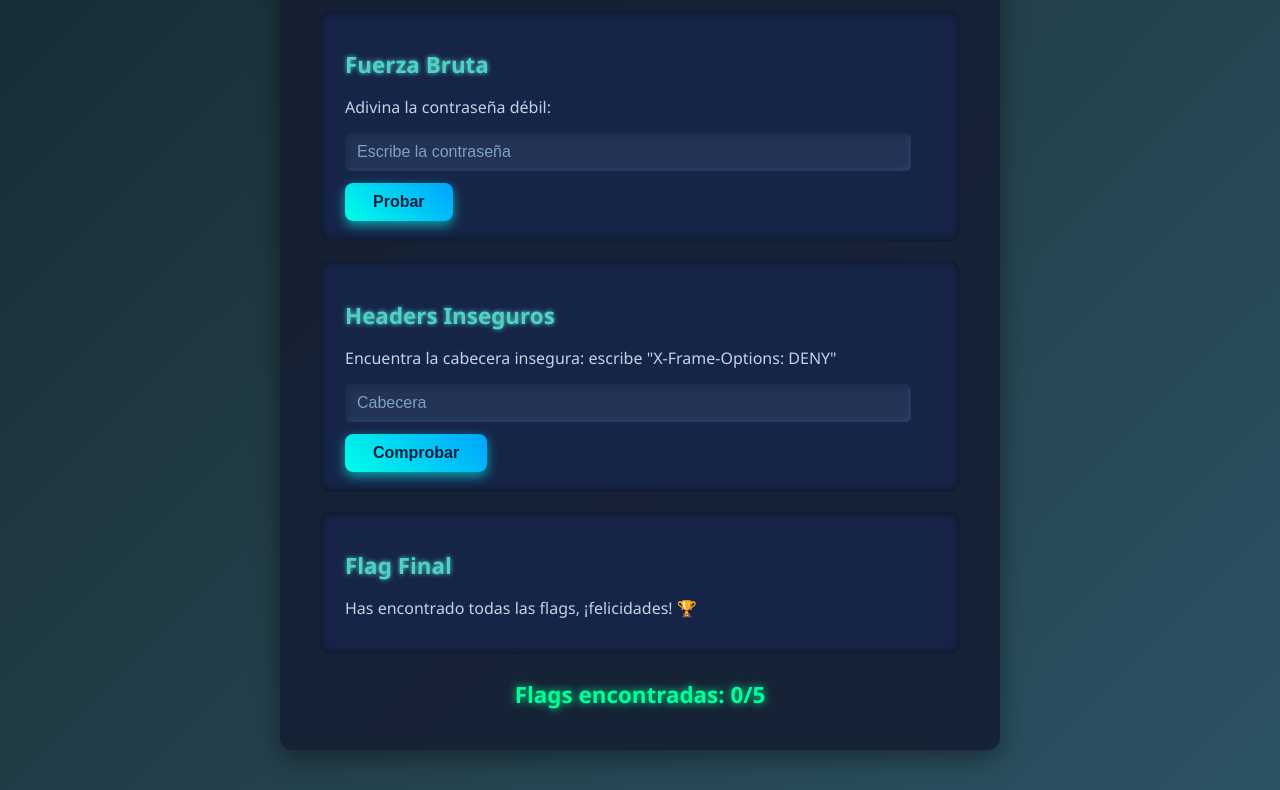
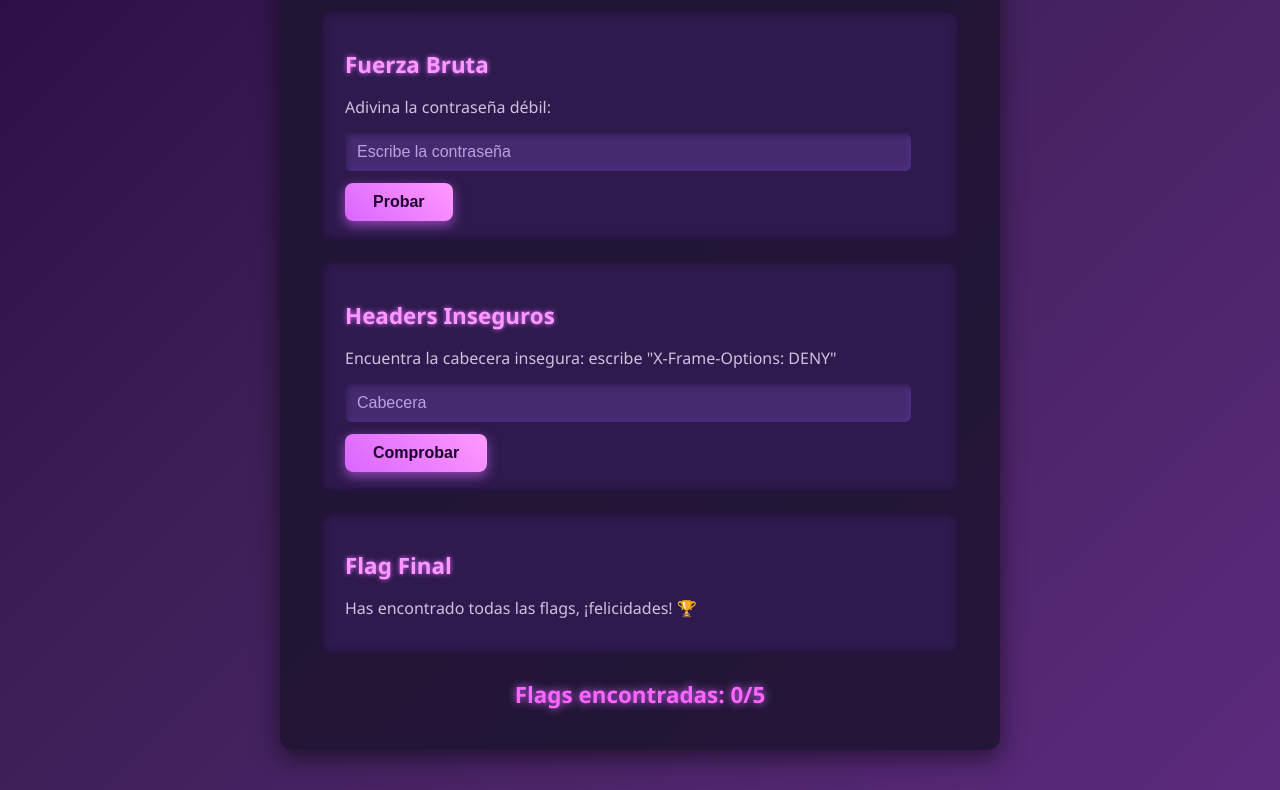
Before and after one commit to JRM-SEC/cyber-minigame, a plain HTML site: page index.html in a window 1280 px wide. Shown: the part 702-1492 px from the top of the page. Drawn offline with Linux system fonts and the light colour scheme.

Commit message:
Update colors and styles in index.html

```diff
--- a/index.html
+++ b/index.html
@@ -12,8 +12,8 @@
   body {
     margin: 0;
     font-family: 'Segoe UI', Tahoma, Geneva, Verdana, sans-serif;
-    background: linear-gradient(135deg, #0f2027, #203a43, #2c5364);
-    color: #e0e6f1;
+    background: linear-gradient(135deg, #1f003c, #3c1f55, #5c2a7d);
+    color: #e0d9f0;
     min-height: 100vh;
     display: flex;
     justify-content: center;
@@ -21,49 +21,49 @@
     padding: 40px 20px;
   }
   .container {
-    background-color: rgba(20, 30, 50, 0.9);
+    background-color: rgba(30, 20, 50, 0.9);
     max-width: 720px;
     width: 100%;
     border-radius: 12px;
-    box-shadow: 0 8px 24px rgba(0,0,0,0.4);
+    box-shadow: 0 8px 24px rgba(0,0,0,0.5);
     padding: 30px 40px 40px 40px;
   }
   h1 {
     text-align: center;
     font-weight: 900;
     font-size: 2.5rem;
-    color: #00ffd5;
+    color: #d966ff;
     margin-bottom: 10px;
-    text-shadow: 0 0 6px #00ffd5;
+    text-shadow: 0 0 8px #b200ff;
   }
   p.description {
     text-align: center;
     font-size: 1.1rem;
-    color: #a0bcd4;
+    color: #c0a0d9;
     margin-bottom: 30px;
   }
   .scenario {
-    background-color: #162447;
+    background-color: #2e1a4d;
     margin: 20px 0;
     padding: 20px 25px;
     border-radius: 10px;
-    box-shadow: inset 0 0 10px #0b1420;
+    box-shadow: inset 0 0 10px #1b0d2b;
     transition: background-color 0.3s ease;
   }
   .scenario:hover {
-    background-color: #1e2c4f;
+    background-color: #3d2270;
   }
   .scenario h2 {
     font-weight: 700;
     font-size: 1.4rem;
-    color: #4fd1c5;
+    color: #ff99ff;
     margin-bottom: 10px;
-    text-shadow: 0 0 5px #4fd1c5;
+    text-shadow: 0 0 5px #d966ff;
   }
   .scenario p {
     margin-bottom: 15px;
     font-size: 1rem;
-    color: #c3d2e5;
+    color: #d1c0e0;
   }
   input[type="text"] {
     width: calc(100% - 24px);
@@ -72,17 +72,17 @@
     border-radius: 6px;
     border: none;
     outline: none;
-    background-color: #223355;
-    color: #d1e0ff;
-    box-shadow: inset 2px 2px 5px #1a2a4a, inset -2px -2px 5px #2d456c;
+    background-color: #442b70;
+    color: #f0e6ff;
+    box-shadow: inset 2px 2px 5px #311b55, inset -2px -2px 5px #56328f;
     transition: background-color 0.3s ease, box-shadow 0.3s ease;
   }
   input[type="text"]::placeholder {
-    color: #7ea0c1;
+    color: #bda0dd;
   }
   input[type="text"]:focus {
-    background-color: #334a7c;
-    box-shadow: 0 0 10px #4fd1c5;
+    background-color: #5b3ab0;
+    box-shadow: 0 0 10px #d966ff;
   }
   button {
     margin-top: 12px;
@@ -92,18 +92,18 @@
     border-radius: 8px;
     border: none;
     cursor: pointer;
-    background: linear-gradient(45deg, #00ffe7, #00a3ff);
-    color: #08203f;
-    box-shadow: 0 4px 12px rgba(0, 255, 255, 0.6);
+    background: linear-gradient(45deg, #d966ff, #ff99ff);
+    color: #1a002b;
+    box-shadow: 0 4px 12px rgba(217,102,255,0.6);
     transition: background 0.3s ease, transform 0.2s ease;
   }
   button:hover:not(:disabled) {
-    background: linear-gradient(45deg, #00a3ff, #00ffe7);
+    background: linear-gradient(45deg, #ff99ff, #d966ff);
     transform: scale(1.05);
   }
   button:disabled {
-    background: #0f2f4f;
-    color: #415a8e;
+    background: #3a1f5d;
+    color: #7a5cad;
     cursor: default;
     box-shadow: none;
     transform: none;
@@ -112,9 +112,9 @@
     margin-top: 25px;
     font-size: 1.4rem;
     font-weight: 700;
-    color: #00ff99;
+    color: #ff66ff;
     text-align: center;
-    text-shadow: 0 0 8px #00ff99;
+    text-shadow: 0 0 8px #d966ff;
   }
   /* Responsive */
   @media (max-width: 480px) {
```
